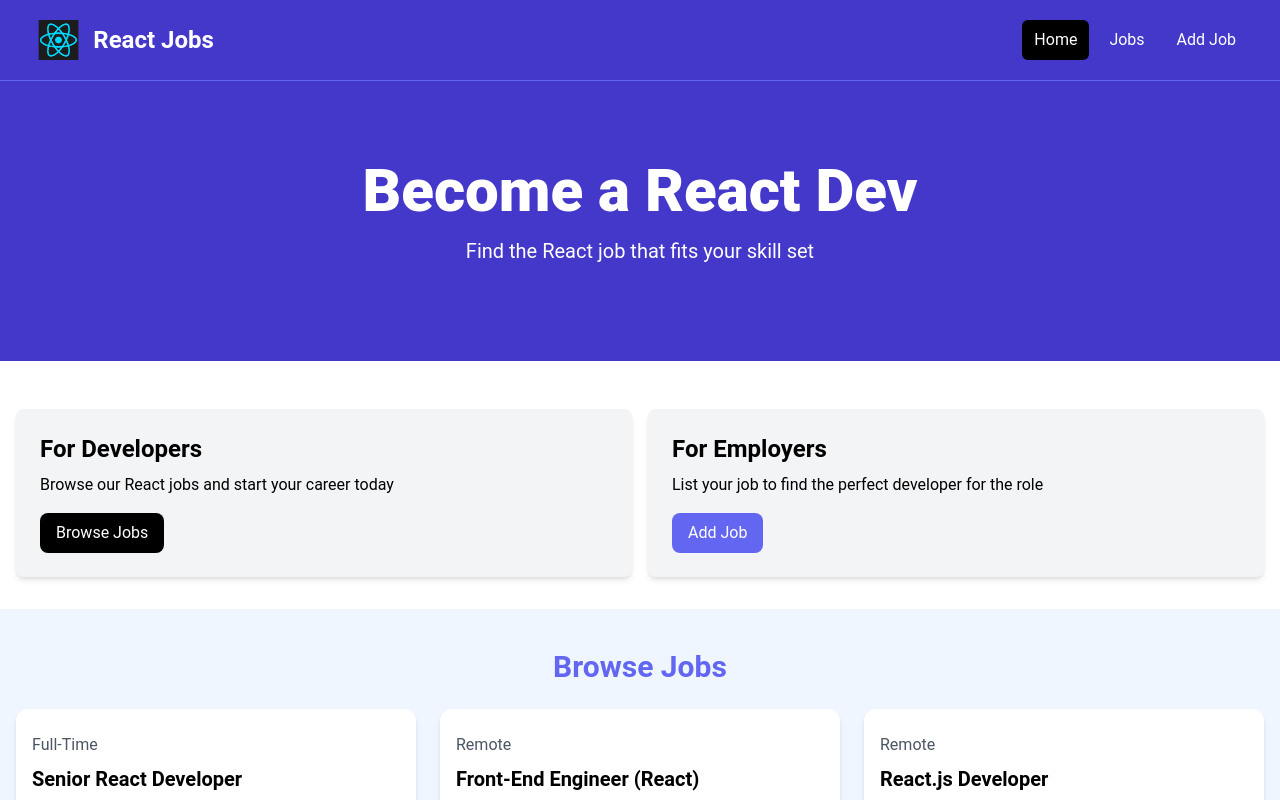
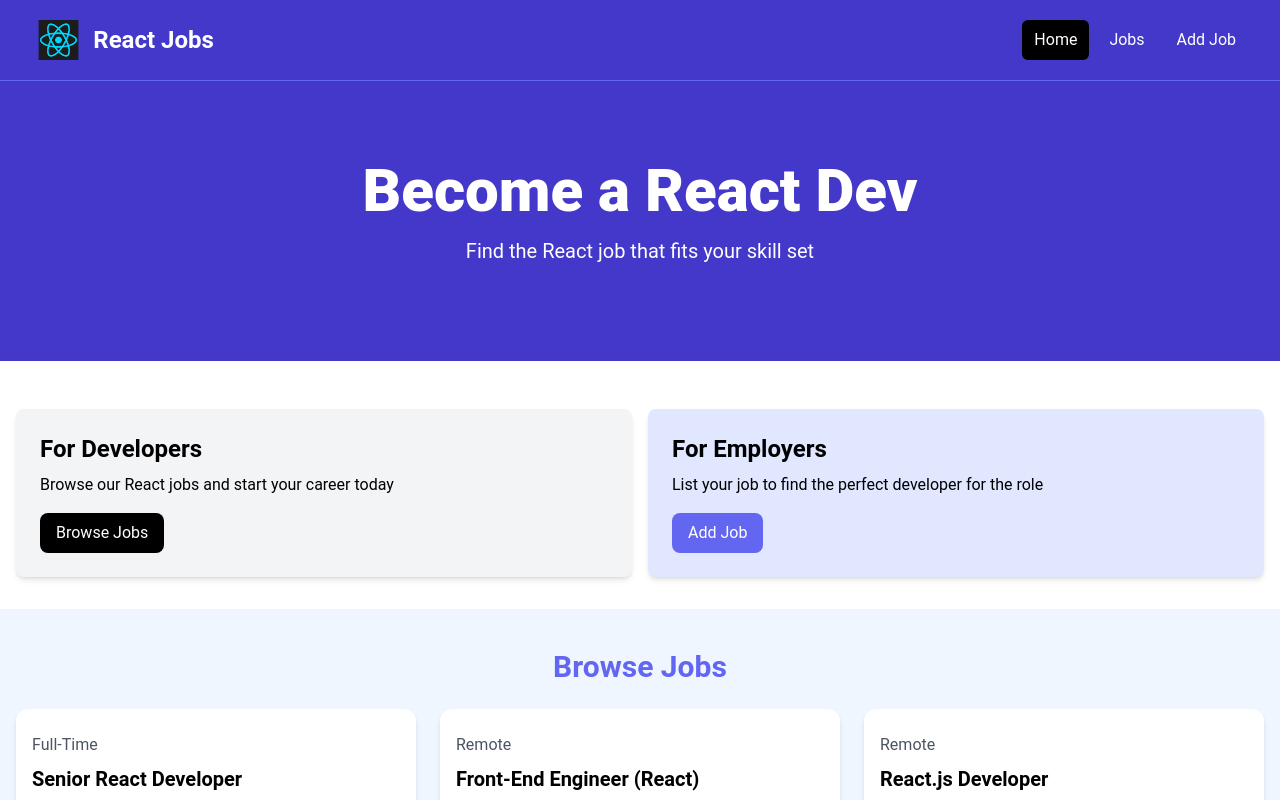
Before and after one commit to xXBricksquadXx/react-jobs-2024, a React (Vite) app: page / in a window 1280 px wide. Shown: the top 800 px of the page. Built offline with nearby package versions, Linux system fonts and the light colour scheme.

Commit message:
cards :wrench:

```diff
--- a/src/components/Card.jsx
+++ b/src/components/Card.jsx
@@ -1,5 +1,5 @@
-const Card = ({ children }) => {
-  return <div className="bg-gray-100 p-6 rounded-lg shadow-md">{children}</div>;
+const Card = ({ children, bg = 'bg-gray-100' }) => {
+  return <div className={`${bg} p-6 rounded-lg shadow-md`}>{children}</div>;
 };
 
 export default Card;
--- a/src/components/HomeCards.jsx
+++ b/src/components/HomeCards.jsx
@@ -18,7 +18,7 @@
             </a>
           </Card>
 
-          <Card>
+          <Card bg="bg-indigo-100">
             <h2 className="text-2xl font-bold">For Employers</h2>
             <p className="mt-2 mb-4">
               List your job to find the perfect developer for the role
```
